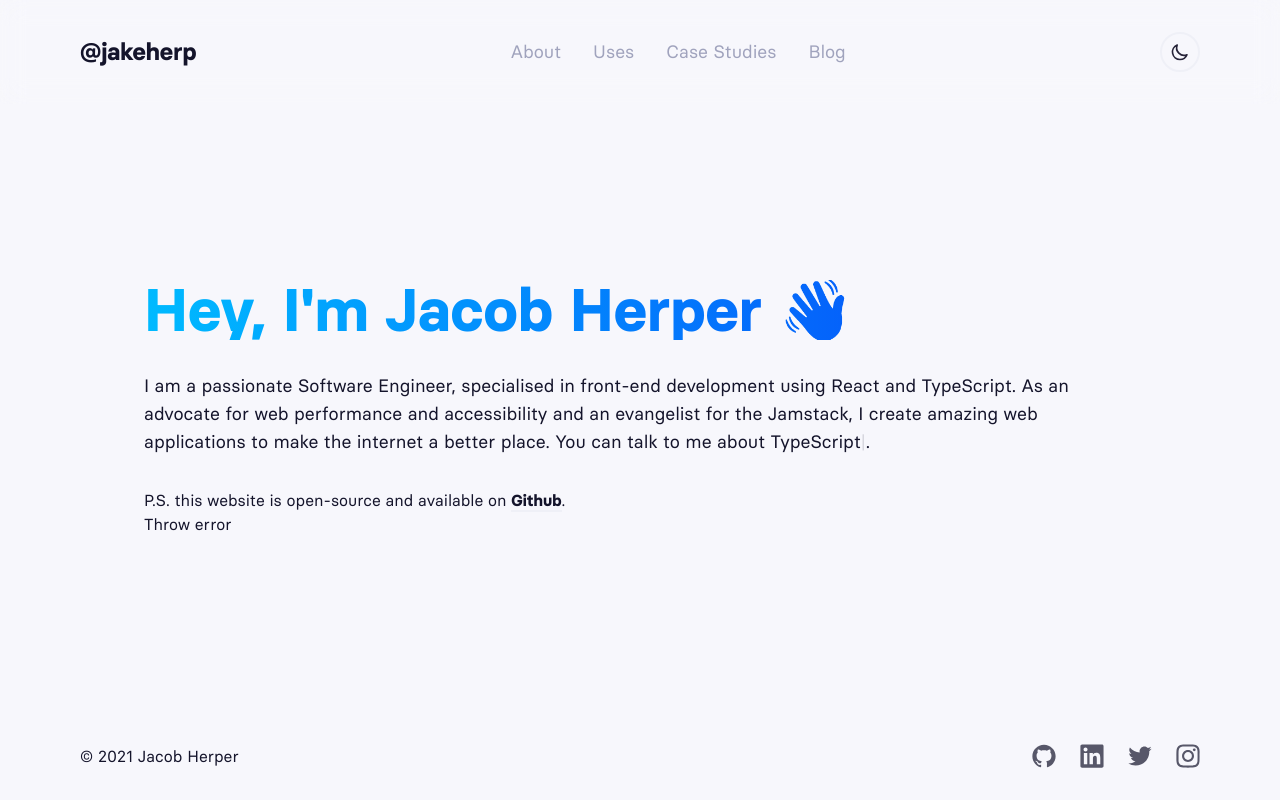
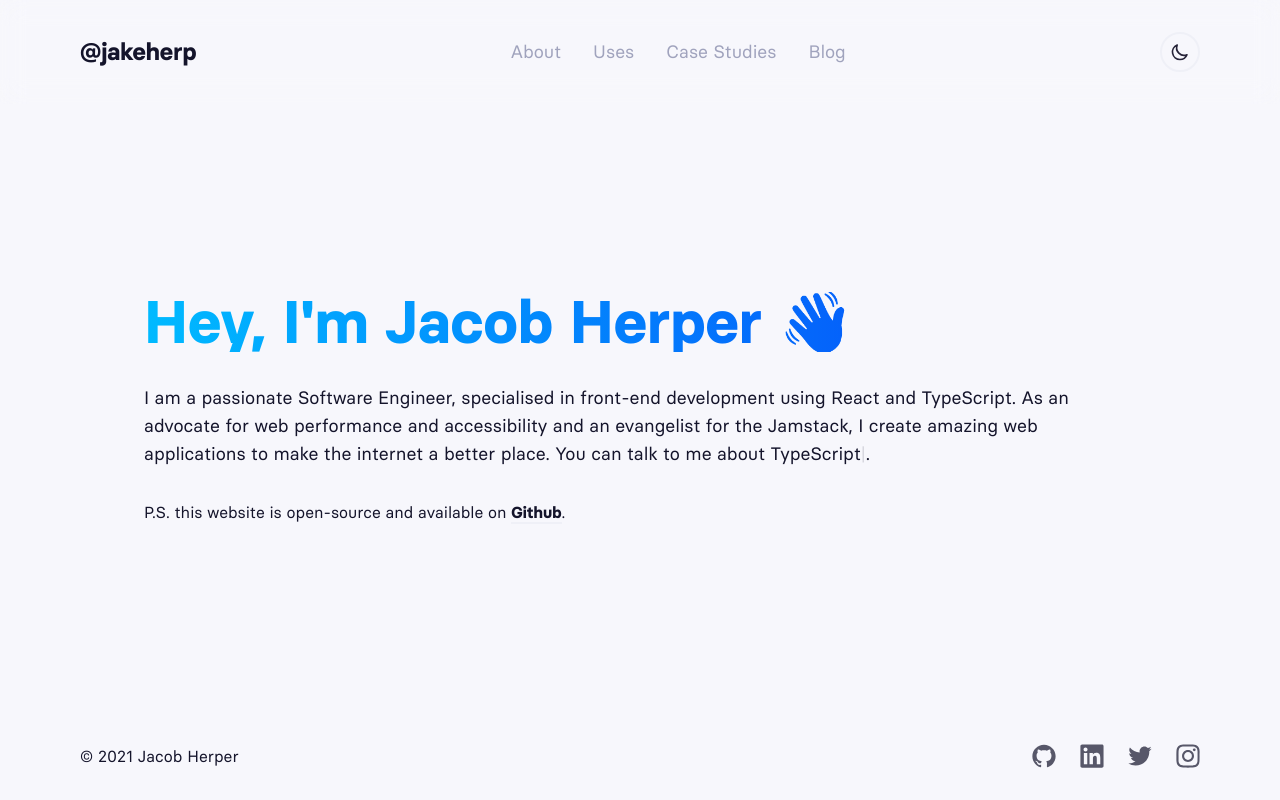
Before and after one commit to blueskyer-with-world/portfolio, a Next.js app: page / in a window 1280 px wide. Built offline with nearby package versions, Linux system fonts and the light colour scheme.

Commit message:
clean up

```diff
--- a/src/pages/index.tsx
+++ b/src/pages/index.tsx
@@ -72,14 +72,6 @@ const IndexPage = () => {
 					</a>
 					.
 				</p>
-				<button
-					type="button"
-					onClick={() => {
-						throw new Error('Sentry Frontend Error');
-					}}
-				>
-					Throw error
-				</button>
 			</Container>
 		</Layout>
 	);
```
